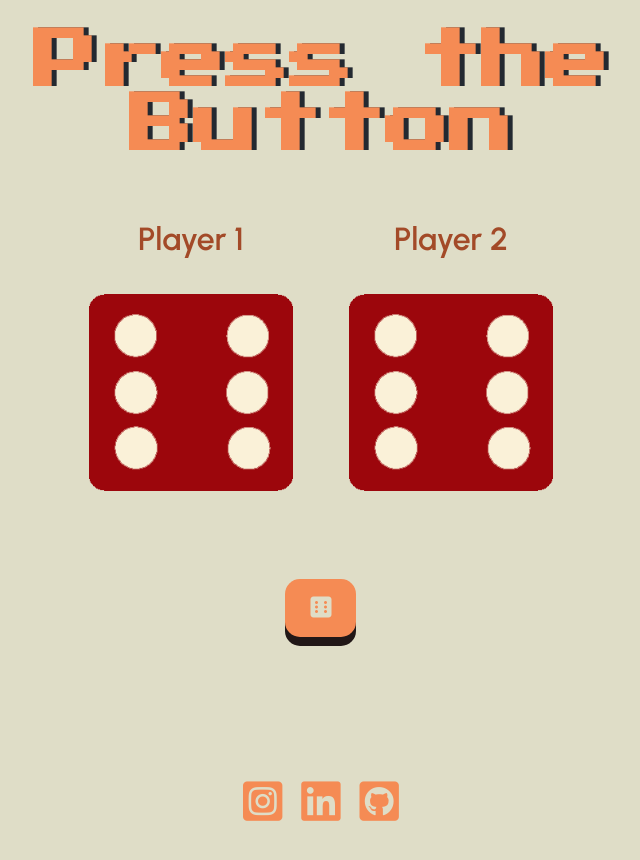
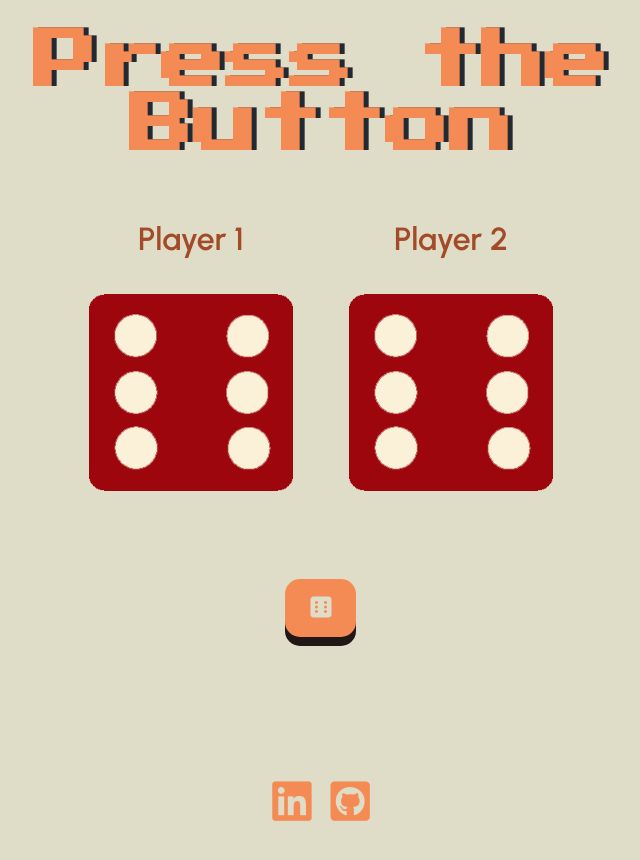
Before and after one commit to jocecito/The-Dice-Game, a plain HTML site: page index.html in a window 1280 px wide. Shown: the whole page, without its empty margins (319-959 px from the left). Drawn offline with Linux system fonts and the light colour scheme.

Commit message:
change icons link

```diff
--- a/dices.html
+++ b/index.html
@@ -43,9 +43,8 @@
 <footer>
     <div class="redes-sociales">
         <nav>
-            <a href="#"><i class="fab fa-instagram-square"></i></a>
-            <a href="#"><i class="fab fa-linkedin"></i></a>
-            <a href="#"><i class="fab fa-github-square"></i></a>
+            <a href="https://www.linkedin.com/in/jose-antonio-a379b61b6/"><i class="fab fa-linkedin"></i></a>
+            <a href="https://github.com/jocecito"><i class="fab fa-github-square"></i></a>
         </nav>
     </div>
 </footer>
```
